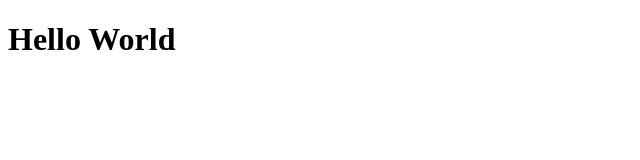
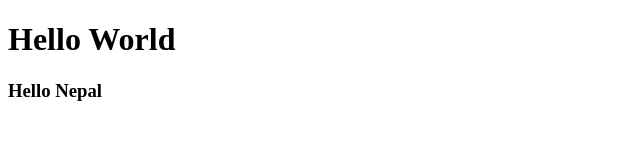
Before and after one commit to Prashantchhetri7/gitpractice, a plain HTML site: page index.html in a window 1280 px wide. Shown: the whole page, without its empty margins (0-640 px from the left). Drawn offline with Linux system fonts and the light colour scheme.

Commit message:
added h3

```diff
--- a/index.html
+++ b/index.html
@@ -7,5 +7,6 @@
 </head>
 <body>
     <h1> Hello World </h1>
+    <h3>Hello Nepal</h3>
 </body>
 </html>
```
